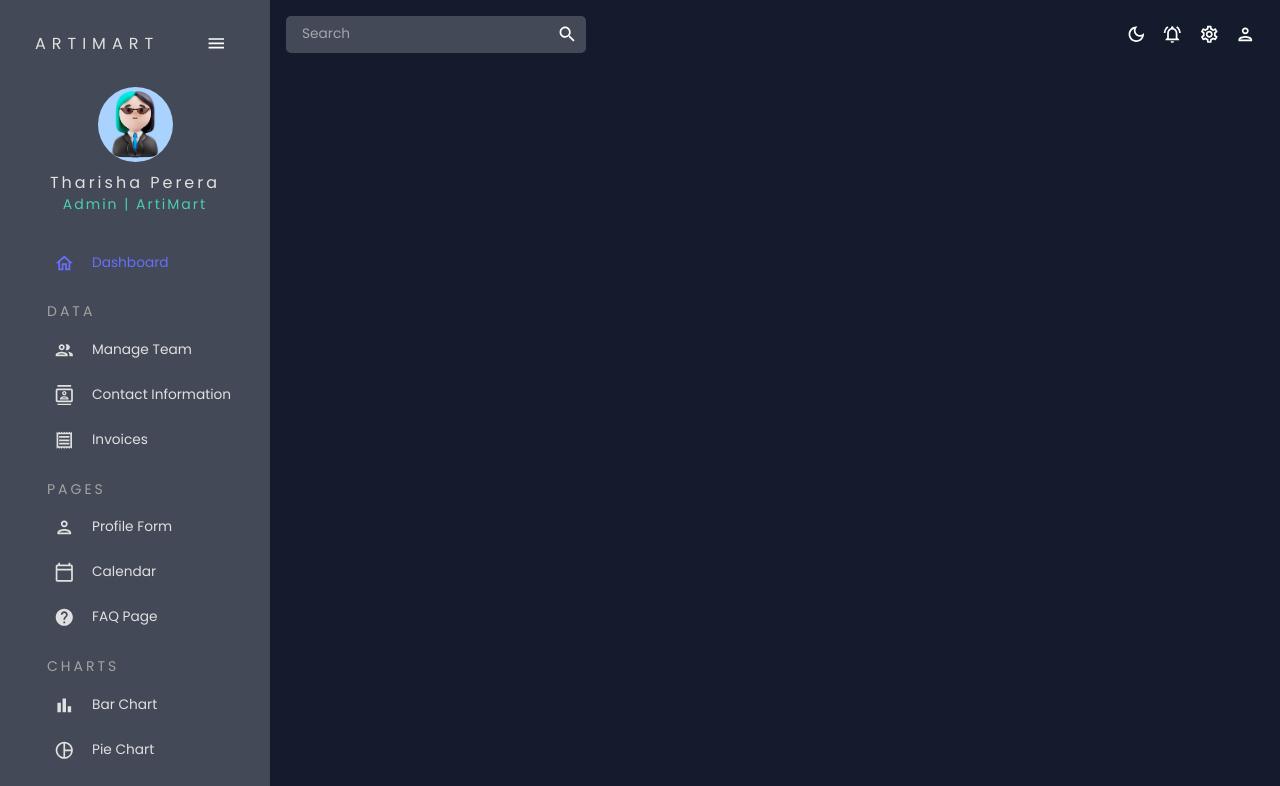
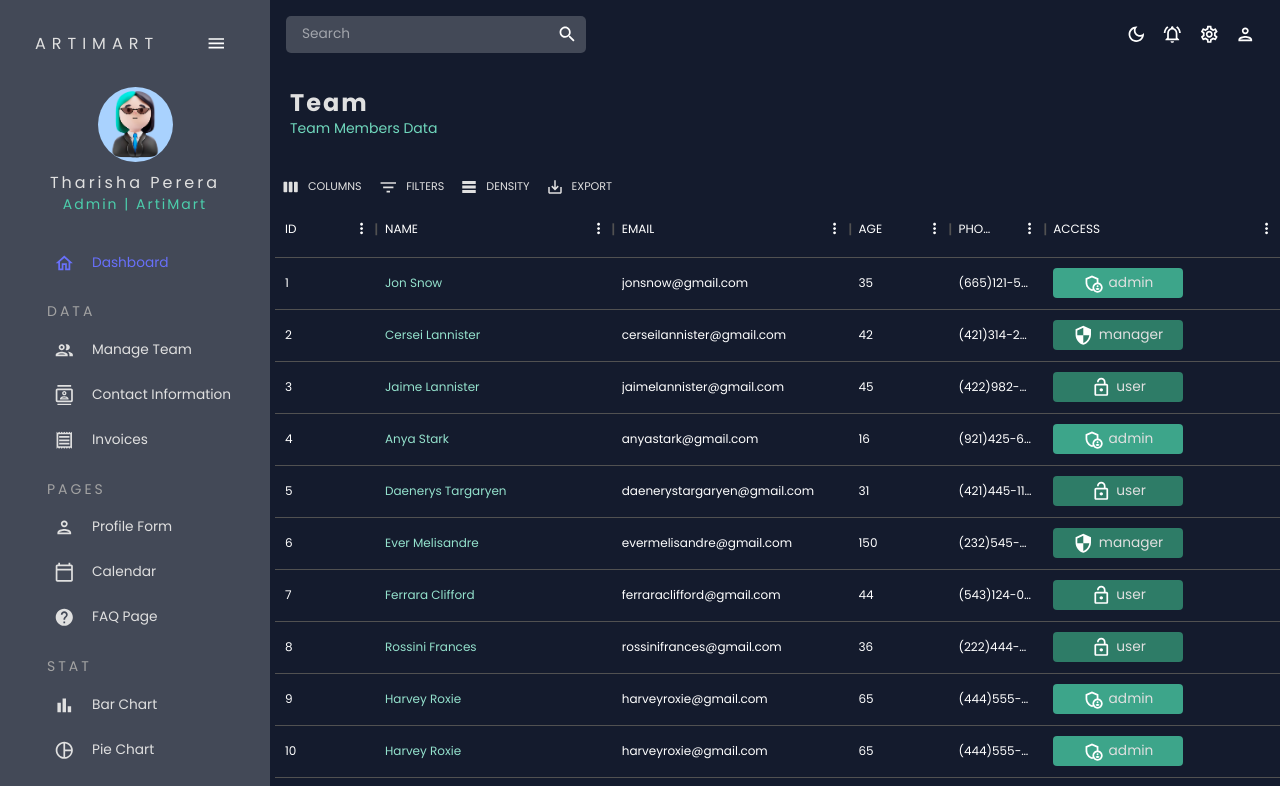
Before and after one commit to TharishaPerera/artimart-react-dashboard, a React (Create React App) app: page /team in a window 1280 px wide. Shown: the top 786 px of the page. Built offline with nearby package versions, Linux system fonts and the light colour scheme.

Commit message:
add data tables

```diff
--- a/src/App.js
+++ b/src/App.js
@@ -5,9 +5,9 @@ import { Routes, Route } from "react-router-dom";
 import Topbar from "./scenes/global/Topbar";
 import Sidebar from "./scenes/global/Sidebar";
 import Dashboard from "./scenes/dashboard";
-// import Team from "./scenes/team";
-// import Invoices from "./scenes/invoices";
-// import Contacts from "./scenes/contacts";
+import Team from "./scenes/team";
+import Invoices from "./scenes/invoices";
+import Contacts from "./scenes/contacts";
 // import Bar from "./scenes/bar";
 // import Form from "./scenes/form";
 // import Line from "./scenes/line";
@@ -28,10 +28,11 @@ function App() {
 					<main className="content">
 						<Topbar />
 						<Routes>
-							<Route path="/" element={<Dashboard />} />
-							{/* <Route path="/team" element={<Team />} /> */}
-							{/* <Route path="/contact" element={<Contacts />} /> */}
-							{/* <Route path="/invoices" element={<Invoices />} /> */}
+							{/* <Route path="/login" element={<Team />} /> */}
+							<Route path="/dashboard" element={<Dashboard />} />
+							<Route path="/team" element={<Team />} />
+							<Route path="/contacts" element={<Contacts />} />
+							<Route path="/invoices" element={<Invoices />} />
 							{/* <Route path="/form" element={<Form />} /> */}
 							{/* <Route path="/bar" element={<Bar />} /> */}
 							{/* <Route path="/pie" element={<Pie />} /> */}
--- a/src/components/Header.jsx
+++ b/src/components/Header.jsx
@@ -6,7 +6,7 @@ const Header = ({ title, subtitle }) => {
   const theme = useTheme();
   const colors = tokens(theme.palette.mode);
   return (
-    <Box mb="30px">
+    <Box m="20px" mb="30px">
       <Typography letterSpacing={2} variant="h3" color={colors.grey[100]} fontWeight="bold" >{title}</Typography>
       <Typography variant="h6" color={colors.greenAccent[400]} sx={{mb: "5px"}} >{subtitle}</Typography>
     </Box>
--- a/src/data/mockData.js
+++ b/src/data/mockData.js
@@ -67,6 +67,174 @@ export const mockDataTeam = [
   },
   {
     id: 9,
+    name: "Harvey Roxie",
+    email: "harveyroxie@gmail.com",
+    age: 65,
+    phone: "(444)555-6239",
+    access: "admin",
+  },
+  {
+    id: 10,
+    name: "Harvey Roxie",
+    email: "harveyroxie@gmail.com",
+    age: 65,
+    phone: "(444)555-6239",
+    access: "admin",
+  },
+  {
+    id: 11,
+    name: "Harvey Roxie",
+    email: "harveyroxie@gmail.com",
+    age: 65,
+    phone: "(444)555-6239",
+    access: "admin",
+  },
+  {
+    id: 12,
+    name: "Harvey Roxie",
+    email: "harveyroxie@gmail.com",
+    age: 65,
+    phone: "(444)555-6239",
+    access: "admin",
+  },
+  {
+    id: 13,
+    name: "Harvey Roxie",
+    email: "harveyroxie@gmail.com",
+    age: 65,
+    phone: "(444)555-6239",
+    access: "admin",
+  },
+  {
+    id: 14,
+    name: "Harvey Roxie",
+    email: "harveyroxie@gmail.com",
+    age: 65,
+    phone: "(444)555-6239",
+    access: "admin",
+  },
+  {
+    id: 15,
+    name: "Harvey Roxie",
+    email: "harveyroxie@gmail.com",
+    age: 65,
+    phone: "(444)555-6239",
+    access: "admin",
+  },
+  {
+    id: 16,
+    name: "Harvey Roxie",
+    email: "harveyroxie@gmail.com",
+    age: 65,
+    phone: "(444)555-6239",
+    access: "admin",
+  },
+  {
+    id: 17,
+    name: "Harvey Roxie",
+    email: "harveyroxie@gmail.com",
+    age: 65,
+    phone: "(444)555-6239",
+    access: "admin",
+  },
+  {
+    id: 18,
+    name: "Harvey Roxie",
+    email: "harveyroxie@gmail.com",
+    age: 65,
+    phone: "(444)555-6239",
+    access: "admin",
+  },
+  {
+    id: 19,
+    name: "Harvey Roxie",
+    email: "harveyroxie@gmail.com",
+    age: 65,
+    phone: "(444)555-6239",
+    access: "admin",
+  },
+  {
+    id: 20,
+    name: "Harvey Roxie",
+    email: "harveyroxie@gmail.com",
+    age: 65,
+    phone: "(444)555-6239",
+    access: "admin",
+  },
+  {
+    id: 21,
+    name: "Harvey Roxie",
+    email: "harveyroxie@gmail.com",
+    age: 65,
+    phone: "(444)555-6239",
+    access: "admin",
+  },
+  {
+    id: 22,
+    name: "Harvey Roxie",
+    email: "harveyroxie@gmail.com",
+    age: 65,
+    phone: "(444)555-6239",
+    access: "admin",
+  },
+  {
+    id: 23,
+    name: "Harvey Roxie",
+    email: "harveyroxie@gmail.com",
+    age: 65,
+    phone: "(444)555-6239",
+    access: "admin",
+  },
+  {
+    id: 24,
+    name: "Harvey Roxie",
+    email: "harveyroxie@gmail.com",
+    age: 65,
+    phone: "(444)555-6239",
+    access: "admin",
+  },
+  {
+    id: 25,
+    name: "Harvey Roxie",
+    email: "harveyroxie@gmail.com",
+    age: 65,
+    phone: "(444)555-6239",
+    access: "admin",
+  },
+  {
+    id: 26,
+    name: "Harvey Roxie",
+    email: "harveyroxie@gmail.com",
+    age: 65,
+    phone: "(444)555-6239",
+    access: "admin",
+  },
+  {
+    id: 27,
+    name: "Harvey Roxie",
+    email: "harveyroxie@gmail.com",
+    age: 65,
+    phone: "(444)555-6239",
+    access: "admin",
+  },
+  {
+    id: 28,
+    name: "Harvey Roxie",
+    email: "harveyroxie@gmail.com",
+    age: 65,
+    phone: "(444)555-6239",
+    access: "admin",
+  },
+  {
+    id: 29,
+    name: "Harvey Roxie",
+    email: "harveyroxie@gmail.com",
+    age: 65,
+    phone: "(444)555-6239",
+    access: "admin",
+  },
+  {
+    id: 30,
     name: "Harvey Roxie",
     email: "harveyroxie@gmail.com",
     age: 65,
--- a/src/index.css
+++ b/src/index.css
@@ -6,7 +6,7 @@ body,
 #root,
 .app,
 .content {
-  height: 100%;
+  /* height: 100%; */
   width: 100%;
   /* font-family: 'Source Sans Pro', sans-serif; */
   font-family: 'Poppins', sans-serif;
--- /dev/null
+++ b/src/scenes/contacts/index.jsx
@@ -0,0 +1,82 @@
+import React from "react";
+import { Box, useTheme } from "@mui/material";
+import { DataGrid, GridToolbar } from "@mui/x-data-grid";
+import { tokens } from "../../theme";
+import { mockDataContacts } from "../../data/mockData";
+import Header from "../../components/Header";
+
+const Contacts = () => {
+  const theme = useTheme();
+  const colors = tokens(theme.palette.mode);
+
+  const columns = [
+    { field: "id", headerName: "ID", flex: 0.2 },
+    { field: "registrarId", headerName: "REGISTRAR ID", flex: 0.5 },
+    {
+      field: "name",
+      headerName: "NAME",
+      flex: 0.75,
+      cellClassName: "name-column--cell",
+    },
+    {
+      field: "email",
+      headerName: "EMAIL",
+      flex: 1,
+      type: "number",
+      headerAlign: "left",
+      align: "left",
+    },
+    { field: "age", headerName: "AGE" },
+    { field: "phone", headerName: "PHONE", flex: 0.75 },
+    {
+      field: "address",
+      headerName: "ADDRESS",
+      flex: 1,
+      headerAlign: "left",
+      align: "left",
+    },
+    {
+      field: "city",
+      headerName: "CITY",
+      flex: 0.5,
+      headerAlign: "left",
+      align: "left",
+    },
+    {
+      field: "zipCode",
+      headerName: "ZIP Code",
+      flex: 0.3,
+      headerAlign: "left",
+      align: "left",
+    },
+  ];
+
+  return (
+    <Box>
+      <Header title="Contacts" subtitle="Users Contact Information" />
+      <Box
+        m="0 0 5px 5px"
+        height="100vh"
+        sx={{
+          "& .MuiDataGrid-root": {
+            border: "none",
+          },
+          "& .name-column--cell": {
+            color: colors.greenAccent[300],
+          },
+          "& .MuiDataGrid-toolbarContainer .MuiButton-text": {
+            color: `${colors.grey[100]} !important`,
+          },
+        }}
+      >
+        <DataGrid
+          rows={mockDataContacts}
+          columns={columns}
+          components={{ Toolbar: GridToolbar }}
+        />
+      </Box>
+    </Box>
+  );
+};
+
+export default Contacts;
--- a/src/scenes/dashboard/index.jsx
+++ b/src/scenes/dashboard/index.jsx
@@ -4,7 +4,7 @@ import { Box } from '@mui/material'
 
 const Dashboard = () => {
   return (
-    <Box m="20px">
+    <Box>
       <Box display="flex" justifyContent="space-between" alignItems="center">
         <Header title="Dashboard" subtitle="Admin Dashboard for ArtiMart E-Commerce Platform" />
       </Box>
--- a/src/scenes/global/Sidebar.jsx
+++ b/src/scenes/global/Sidebar.jsx
@@ -130,7 +130,7 @@ const Sidebar = () => {
           <Box paddingLeft={isCollapsed ? undefined : "10%"}>
             <Item
               title="Dashboard"
-              to="/"
+              to="/dashboard"
               icon={<HomeOutlinedIcon />}
               selected={selected}
               setSelected={setSelected}
@@ -208,7 +208,7 @@ const Sidebar = () => {
               letterSpacing={3}
               sx={{ m: "15px 0 5px 20px" }}
             >
-              CHARTS
+              STAT
             </Typography>
 
             <Item
--- /dev/null
+++ b/src/scenes/invoices/index.jsx
@@ -0,0 +1,79 @@
+import React from "react";
+import { Box, Typography, useTheme } from "@mui/material";
+import { DataGrid, GridToolbar } from "@mui/x-data-grid";
+import { tokens } from "../../theme";
+import { mockDataInvoices } from "../../data/mockData";
+import Header from "../../components/Header";
+
+const Invoices = () => {
+  const theme = useTheme();
+  const colors = tokens(theme.palette.mode);
+
+  const columns = [
+    { field: "id", headerName: "ID", flex: 0.2 },
+    {
+      field: "name",
+      headerName: "NAME",
+      flex: 0.75,
+      cellClassName: "name-column--cell",
+    },
+    {
+      field: "email",
+      headerName: "EMAIL",
+      flex: 1,
+      type: "number",
+      headerAlign: "left",
+      align: "left",
+    },
+    {
+      field: "cost",
+      headerName: "COST",
+      renderCell: (params) => (
+        <Typography color={colors.greenAccent[500]}>
+          ${params.row.cost}
+        </Typography>
+      ),
+    },
+    { field: "phone", headerName: "PHONE", flex: 0.75 },
+    {
+      field: "date",
+      headerName: "DATE",
+      flex: 1,
+      headerAlign: "left",
+      align: "left",
+    },
+  ];
+
+  return (
+    <Box>
+      <Header title="Invoices" subtitle="Invoice Information" />
+      <Box
+        m="0 0 5px 5px"
+        height="100vh"
+        sx={{
+          "& .MuiDataGrid-root": {
+            border: "none",
+          },
+          "& .name-column--cell": {
+            color: colors.greenAccent[300],
+          },
+          "& .MuiDataGrid-toolbarContainer .MuiButton-text": {
+            color: `${colors.grey[100]} !important`,
+          },
+          "& .MuiCheckbox-root": {
+            color: `${colors.greenAccent[200]} !important`,
+          },
+        }}
+      >
+        <DataGrid
+          checkboxSelection
+          rows={mockDataInvoices}
+          columns={columns}
+          components={{ Toolbar: GridToolbar }}
+        />
+      </Box>
+    </Box>
+  );
+};
+
+export default Invoices;
--- /dev/null
+++ b/src/scenes/team/index.jsx
@@ -0,0 +1,88 @@
+import React from "react";
+import { Box, Typography, useTheme } from "@mui/material";
+import { DataGrid, GridToolbar } from "@mui/x-data-grid";
+import { tokens } from "../../theme";
+import { mockDataTeam } from "../../data/mockData";
+import AdminPanelSettingsOutlinedIcon from "@mui/icons-material/AdminPanelSettingsOutlined";
+import LockOpenOutlinedIcon from "@mui/icons-material/LockOpenOutlined";
+import SecurityOutlinedIcon from "@mui/icons-material/SecurityOutlined";
+import Header from "../../components/Header";
+
+const Team = () => {
+  const theme = useTheme();
+  const colors = tokens(theme.palette.mode);
+
+  const columns = [
+    { field: "id", headerName: "ID" },
+    {
+      field: "name",
+      headerName: "NAME",
+      flex: 0.5,
+      cellClassName: "name-column--cell",
+    },
+    {
+      field: "email",
+      headerName: "EMAIL",
+      flex: 0.5,
+      type: "number",
+      headerAlign: "left",
+      align: "left",
+    },
+    { field: "age", headerName: "AGE" },
+    { field: "phone", headerName: "PHONE", flex: 0.2 },
+    {
+      field: "access",
+      headerName: "ACCESS",
+      flex: 0.5,
+      renderCell: ({ row: { access } }) => {
+        return (
+          <Box
+            width="60%"
+            p="5px"
+            display="flex"
+            justifyContent="center"
+            backgroundColor={
+              access === "admin"
+                ? colors.greenAccent[600]
+                : colors.greenAccent[700]
+            }
+            borderRadius="4px"
+          >
+            {access === "admin" && <AdminPanelSettingsOutlinedIcon />}
+            {access === "manager" && <SecurityOutlinedIcon />}
+            {access === "user" && <LockOpenOutlinedIcon />}
+            <Typography color={colors.grey[100]} sx={{ ml: "5px" }}>
+              {access}
+            </Typography>
+          </Box>
+        );
+      },
+    },
+  ];
+
+  return (
+    <Box>
+      <Header title="Team" subtitle="Team Members Data" />
+      <Box
+        m="0 0 5px 5px"
+        height="100vh"
+        sx={{
+          "& .MuiDataGrid-root": {
+            border: "none",
+          },
+          "& .name-column--cell": {
+            color: colors.greenAccent[300],
+          },
+          // Grid Toolbar styles
+          "& .MuiDataGrid-toolbarContainer .MuiButton-text": {
+            color: `${colors.grey[100]} !important`,
+          }
+        }}
+      >
+        <DataGrid rows={mockDataTeam} columns={columns} components={{ Toolbar: GridToolbar }} />
+      </Box>
+    </Box>
+  );
+};
+
+export default Team;
```
